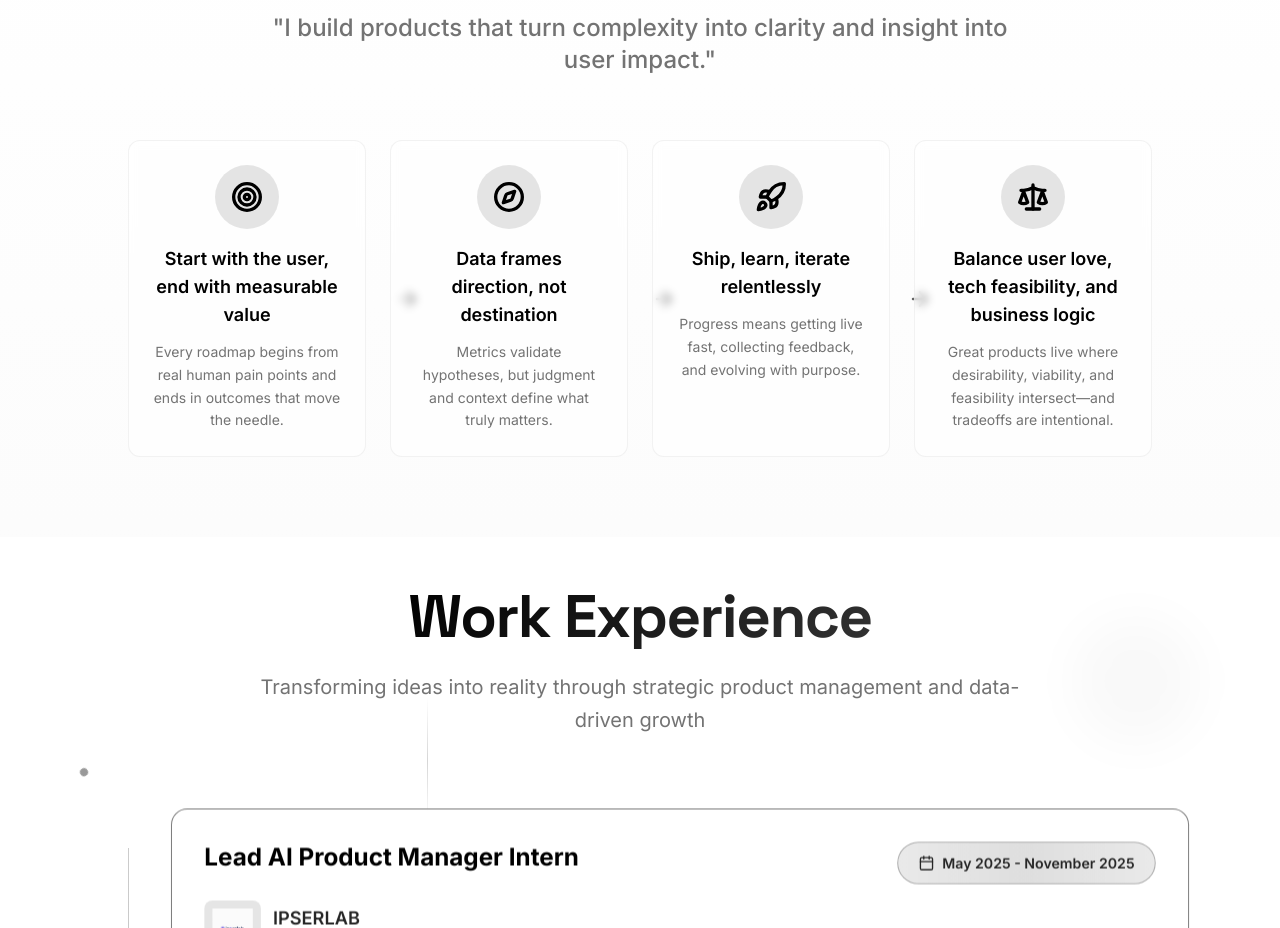
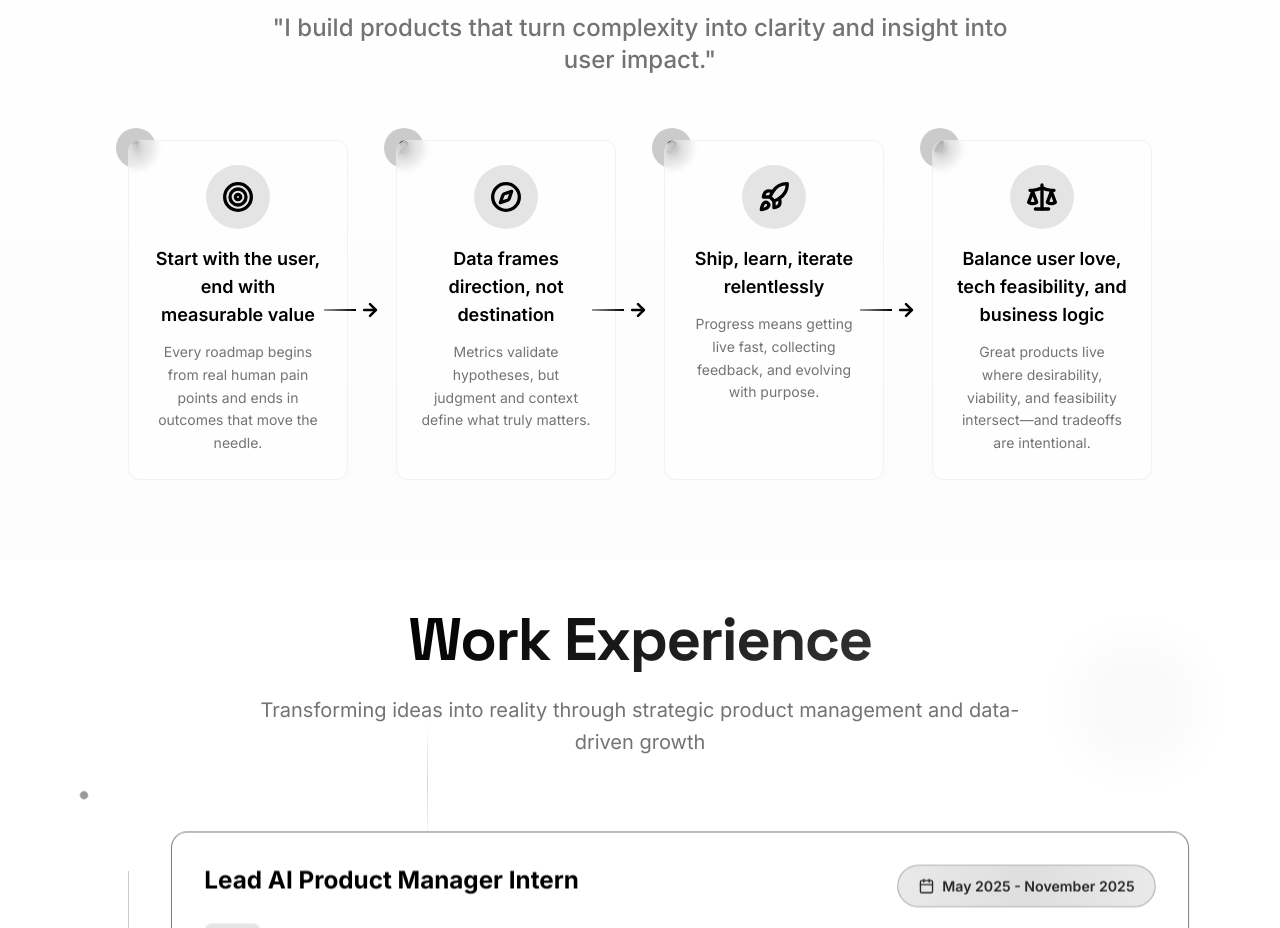
Before and after one commit to 5u2ny/pm-craftsman-suite, a React (Vite) app: page / in a window 1280 px wide. Shown: the part 940-1868 px from the top of the page. Built offline with nearby package versions, Linux system fonts and the light colour scheme; the HTML template or start-up script is replaced by a standard one.

Commit message:
Refine arrow animations
Enhance arrow animations to clearly indicate the sequential flow between the working principles. This change improves the visual storytelling of the user's thought process.

```diff
--- a/src/components/WorkingPrinciples.tsx
+++ b/src/components/WorkingPrinciples.tsx
@@ -36,16 +36,19 @@ const WorkingPrinciples = () => {
           </p>
         </div>
 
-        <div className="grid grid-cols-1 md:grid-cols-2 lg:grid-cols-4 gap-6 relative">
+        <div className="relative">
+          <div className="grid grid-cols-1 md:grid-cols-2 lg:grid-cols-4 gap-8 lg:gap-12">
             {principles.map((principle, index) => {
               const Icon = principle.icon;
               return (
-              <>
                 <div
                   key={index}
-                  className="group relative animate-fade-in"
+                  className="group relative animate-fade-in z-10"
                   style={{ animationDelay: `${index * 0.15}s` }}
                 >
+                  <div className="absolute -top-3 -left-3 w-10 h-10 rounded-full bg-primary/20 flex items-center justify-center font-bold text-primary text-lg animate-fade-in" style={{ animationDelay: `${index * 0.15 + 0.1}s` }}>
+                    {index + 1}
+                  </div>
                   <div className="flex flex-col items-center text-center p-6 rounded-xl border border-border/50 bg-card/50 backdrop-blur-sm transition-all duration-500 h-full hover:scale-105 hover:-translate-y-2 hover:shadow-2xl hover:shadow-primary/20 hover:border-primary/50 hover:bg-gradient-to-br hover:from-card hover:to-primary/5">
                     <div className="flex-shrink-0 mb-4 p-4 rounded-full bg-primary/10 transition-all duration-500 group-hover:bg-primary/20 group-hover:scale-110 group-hover:rotate-6 relative overflow-hidden">
                       <div className="absolute inset-0 bg-gradient-to-br from-primary/20 to-transparent opacity-0 group-hover:opacity-100 transition-opacity duration-500" />
@@ -58,15 +61,18 @@ const WorkingPrinciples = () => {
                       {principle.description}
                     </p>
                   </div>
+                  {index < principles.length - 1 && (
+                    <div className="hidden lg:block absolute top-1/2 -right-8 transform -translate-y-1/2 z-20 animate-fade-in" style={{ animationDelay: `${index * 0.15 + 0.3}s` }}>
+                      <div className="flex items-center gap-1 animate-pulse">
+                        <div className="w-8 h-0.5 bg-gradient-to-r from-primary/40 to-primary"></div>
+                        <ArrowRight className="w-5 h-5 text-primary" strokeWidth={3} />
                       </div>
-                {index < principles.length - 1 && (
-                  <div className="hidden lg:flex absolute left-[calc(25%+12px)] items-center justify-center animate-fade-in" style={{ top: '50%', transform: 'translateY(-50%)', marginLeft: `${index * 25}%`, animationDelay: `${index * 0.15 + 0.3}s` }}>
-                    <ArrowRight className="w-6 h-6 text-primary/60 animate-pulse" strokeWidth={2.5} />
                     </div>
                   )}
-              </>
+                </div>
               );
             })}
+          </div>
         </div>
       </div>
     </section>
```
Lines whose indentation alone changed are shown as unchanged.
